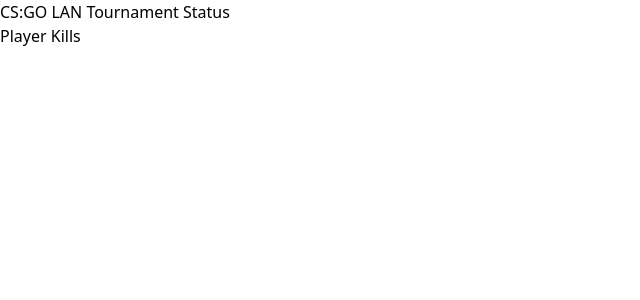
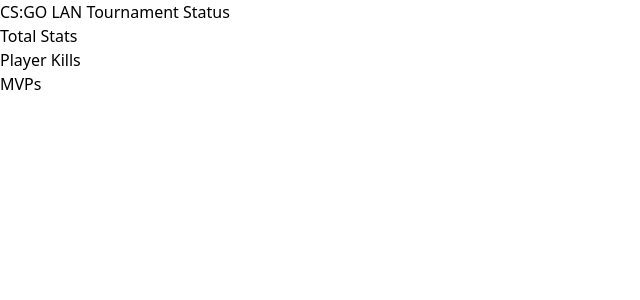
Before and after one commit to itssme/cs-tournament-manager, a FastAPI app: template app/templates/public_status.html in a window 1280 px wide. Shown: the top 300 px of the page, without its empty margins (0-640 px from the left). Run offline with FastAPI, Linux system fonts and the light colour scheme; the template is opened without the code that fills it: most values are stand-ins (such as "Sample title", 1, 10 or a date in 2020); style sheets or scripts are compiled from the project's sources; parts of the project's set-up code (start-up, migrations or seed data) failed here and were passed over.

Commit message:
update public website, fixed a bug that caused the website to flicker, when some animations happened refactored player leaderboards and added support for multiple leaderboards/ dynamic configuration of leaderboards

```diff
--- a/app/endpoints/csgo_stats_event.py
+++ b/app/endpoints/csgo_stats_event.py
@@ -17,7 +17,7 @@ class Events(Enum):
     bomb_planted = 8
     bomb_defused = 9
     bomb_exploded = 10
-    player_killed = 11  # event derived from player_death, this event says a plyer has killed someone else
+    player_kills = 11  # event derived from player_death, this event says a plyer has killed someone else
 
 
 event_map = {
@@ -32,7 +32,7 @@ event_map = {
     "bomb_planted": Events.bomb_planted,
     "bomb_defused": Events.bomb_defused,
     "bomb_exploded": Events.bomb_exploded,
-    "player_killed": Events.player_killed
+    "player_kills": Events.player_kills
 }
 
 steamid64ident = 76561197960265728
@@ -62,7 +62,7 @@ def stats_event(event: Dict):
 
         if event_type == Events.player_death:
             player = db.get_player_by_steam_id(commid_to_steamid(event["attacker"]["steamid"]))
-            stats = db.Stats(None, match.id, player.id, Events.player_killed.value)
+            stats = db.Stats(None, match.id, player.id, Events.player_kills.value)
     else:
         stats = db.Stats(None, match.id, None, event_type.value)
 
--- a/app/templates/public_status.html
+++ b/app/templates/public_status.html
@@ -4,8 +4,10 @@
 </head>
 <body id="body" class="bg-gray-800 text-white">
 <div class="lg:container lg:mx-auto">
-    <h1 class="text-2xl font-bold ml-5 mt-5 mb-5">CS:GO LAN Tournament Status</h1>
-    <div id="stats" class="flex flex-wrap font-extrabold flex-row justify-between">
+    <h1 class="text-3xl font-bold ml-5 mt-5 mb-5">CS:GO LAN Tournament Status</h1>
+
+    <h1 class="text-2xl font-bold ml-5 mt-5 mb-5">Total Stats</h1>
+    <div id="stats" class="flex flex-wrap font-extrabold flex-row justify-between p-5 m-5" style="overflow: hidden;">
         <!-- List of stats will be inserted here -->
     </div>
 
@@ -18,13 +20,14 @@
         </div>
     </div>
 
-    <div class="grid grid-cols-10 gap-4">
-        <div class="grid col-span-2 items-start content-start">
-            <h1 class="text-2xl font-bold ml-5 mt-5 mb-5">Player Kills</h1>
-            <div id="player_kills" class="relative">
-                <!-- List of player kills will be inserted here -->
+    <div id="leaderboards" class="grid grid-cols-10 gap-4 pt-5">
+        <div class="col-span-10">
+            <div id="leaderboards_names" class="grid grid-rows-1 grid-cols-10 justify-items-center">
+                <!-- List of leaderboard names will be inserted here -->
             </div>
         </div>
+
+        <!-- List of leaderboards will be inserted here -->
     </div>
 </div>
 <div style="display: none" class="bg-sky-600"></div>
@@ -48,6 +51,37 @@
     }
 
     let animating = 0;
+    let leaderboards = {
+        "player_kills": {
+            "name": "Player Kills",
+            "id": "leaderboard_player_kills"
+        },
+        "round_mvp": {
+            "name": "MVPs",
+            "id": "leaderboard_round_mvp"
+        },
+    }
+    let animating_leaderboard = {};
+
+    let tracked_player_stats = [];
+    for (let key in leaderboards) {
+        let new_leaderboard = document.createElement("div");
+        let leaderboard = leaderboards[key];
+        new_leaderboard.classList.add("grid", "col-span-2", "items-start", "content-start");
+        new_leaderboard.innerHTML = `<div id="${leaderboard.id}" class="relative">
+                                            <!-- List of ${leaderboard.name} will be inserted here -->
+                                     </div>`;
+
+        let new_leaderboard_name = document.createElement("h1");
+        new_leaderboard_name.classList.add("col-span-2", "text-2xl", "font-bold", "text-center");
+        new_leaderboard_name.innerHTML = leaderboard.name;
+        document.getElementById("leaderboards_names").appendChild(new_leaderboard_name);
+
+        document.getElementById("leaderboards").appendChild(new_leaderboard);
+        animating_leaderboard[leaderboard.id] = false;
+        tracked_player_stats.push(leaderboards[key].id);
+    }
+
     let version = "{{ version }}";
     let phonetic_event_names = {
         "round_mvp": "MVPs",
@@ -61,7 +95,7 @@
         "bomb_planted": "Bombs Planted",
         "bomb_defused": "Bombs Defused",
         "bomb_exploded": "Bombs Exploded",
-        "player_killed": "Kills"
+        "player_kills": "Kills"
     }
 
     let update_queue = [];
@@ -82,6 +116,7 @@
             this.delete = false;
             this.new_html = "";
             this.pos = -1;
+            this.leaderboard = "";
         }
     }
 
@@ -136,30 +171,30 @@
         if (update.new) {
             const playerEl = document.createElement('div');
             playerEl.classList.add('bg-cyan-600', 'rounded-md', 'p-4', 'm-1', 'flex-auto', 'flex-nowarp', 'font-extrabold');
-            playerEl.id = `player_${update.id}`;
+            playerEl.id = update.id;
             playerEl.innerHTML = update.new_html;
 
-            document.getElementById("player_kills").appendChild(playerEl);
+            document.getElementById(update.leaderboard).appendChild(playerEl);
         }
 
-        const player = document.getElementById(`player_${update.id}_value`);
         if (update.delete) {
-            document.getElementById(`player_${update.id}`).remove();
+            document.getElementById(update.id).remove();
             return;
         }
 
-        if (player !== null) {
-            player.innerHTML = update.html;
+        const player_value = document.getElementById(`${update.id}_value`);
+        if (player_value !== null) {
+            player_value.innerHTML = update.html;
         }
 
-        let this_player = document.getElementById(`player_${update.id}`);
-        let swap_player = document.getElementById(`player_kills`).children[update.pos];
+        let this_player = document.getElementById(update.id);
+        let swap_player = document.getElementById(update.leaderboard).children[update.pos];
 
         if (this_player.id === swap_player.id) {
             return;
         }
 
-        const container = document.getElementById("player_kills");
+        const container = document.getElementById(update.leaderboard);
         let this_i = -1;
         for (let i = 0; i < container.children.length; i++) {
             if (container.children[i].id === this_player.id) {
@@ -177,7 +212,7 @@
         }
 
         if (swap_i > this_i) {
-            a = swap_i;
+            let a = swap_i;
             swap_i = this_i;
             this_i = a;
 
@@ -187,14 +222,15 @@
         }
 
         for (let i = 0; i < update_queue.length; i++) {
-            if (update_queue[i].type === "player_stats" && `player_${update_queue[i].id}` === swap_player.id) {
-                document.getElementById(`player_${update_queue[i].id}_value`).innerHTML = update_queue[i].html;
+            if (update_queue[i].type === "player_stats" && update_queue[i].id === swap_player.id) {
+                document.getElementById(`${update_queue[i].id}_value`).innerHTML = update_queue[i].html;
                 update_queue.splice(i, 1);
                 break;
             }
         }
 
         animating += 1;
+        animating_leaderboard[update.leaderboard] = true;
         swap_animation(this_player, swap_player, this_i, swap_i, container);
     }
 
@@ -239,6 +275,7 @@
 
         await sleep(10);
         animating -= 1;
+        animating_leaderboard["leaderboard_player_kills"] = false;
     }
 
     function swapDom(a, b) {
@@ -365,9 +402,7 @@
                                 <div id="${key}_name">${phonetic_event_names[key]}</div>
                                 <div id="${key}_value">${resp[key]["occurred"]}</div>
                             </div>
-                            <div style="overflow: hidden;">
-                                <div  id="${key}_anim" style="animation-iteration-count: 1; display: none" class="bg-pink-600 absolute rounded-md top-0 left-0 w-full h-full"></div>
-                            </div>
+                            <div  id="${key}_anim" style="animation-iteration-count: 1; display: none" class="bg-pink-600 absolute rounded-md top-0 left-0 w-full h-full"></div>
                         `;
                 statsContainer.appendChild(statEl);
                 statEl.addEventListener('animationend', (event) => {
@@ -391,30 +426,30 @@
         });
     }
 
-    tracked_player_stats = ["player_killed"];
-
     function process_player_stats(resp) {
         Object.keys(resp).forEach(key => {
-            if (tracked_player_stats.includes(key)) {
+            if (tracked_player_stats.includes(`leaderboard_${key}`)) {
                 const player_stats = resp[key]["players"];
                 let current_players = [];
+                let add_updated = [];
                 Object.keys(player_stats).forEach(player => {
                     pos = parseInt(player); // WHY IS THIS A STRING????
                     player = player_stats[pos]; // just why, how can a foreach loop not give you the value...
                     const new_update = new UpdatePlayer();
                     new_update.type = "player_stats";
-                    new_update.id = player[0].hashCode();
                     new_update.html = player[1];
                     new_update.pos = pos;
+                    new_update.leaderboard = `leaderboard_${key}`;
+                    new_update.id = `${new_update.leaderboard}_${player[0].hashCode()}`;
 
                     current_players.push(new_update.id.toString());
 
-                    if (document.getElementById(`player_${new_update.id}`) === null) {
+                    if (document.getElementById(new_update.id) === null) {
                         new_update.new = true;
                         new_update.new_html = `
                             <div class="flex flex-col items-center text-center">
-                                <div id="player_${new_update.id}_name">${player[0]}</div>
-                                <div id="player_${new_update.id}_value">${player[1]}</div>
+                                <div id="${new_update.id}_name">${player[0]}</div>
+                                <div id="${new_update.id}_value">${player[1]}</div>
                             </div>
                         `;
                     } else {
@@ -422,24 +457,31 @@
                     }
 
                     if (!check_if_already_in_update_queue(new_update.id, new_update.html, new_update.pos)) {
-                        update_queue.push(new_update);
+                        //update_queue.push(new_update);
+                        add_updated.push(new_update);
                     }
                 });
 
                 // Remove players that are no longer in the list
-                let container = document.getElementById("player_kills");
+                let container = document.getElementById(`leaderboard_${key}`);
                 for (let i = 0; i < container.children.length; i++) {
                     let child = container.children[i];
-                    console.log(current_players, child.id.split("_")[1]);
-                    if (!current_players.includes(child.id.split("_")[1])) {
-                        new_update = new UpdatePlayer();
+                    console.log(child.id, current_players);
+                    if (!current_players.includes(child.id)) {
+                        console.log("removing", child.id);
+                        let new_update = new UpdatePlayer();
                         new_update.type = "player_stats";
-                        new_update.id = child.id.split("_")[1];
+                        new_update.id = child.id
+                        new_update.leaderboard = `leaderboard_${key}`;
                         new_update.delete = true;
                         if (!check_if_already_in_update_queue(new_update.id, new_update.html, new_update.pos)) {
                             update_queue.push(new_update);
                         }
                     }
+                }
+
+                for (let i = 0; i < add_updated.length; i++) {
+                    update_queue.push(add_updated[i]);
                 }
             }
         });
```
